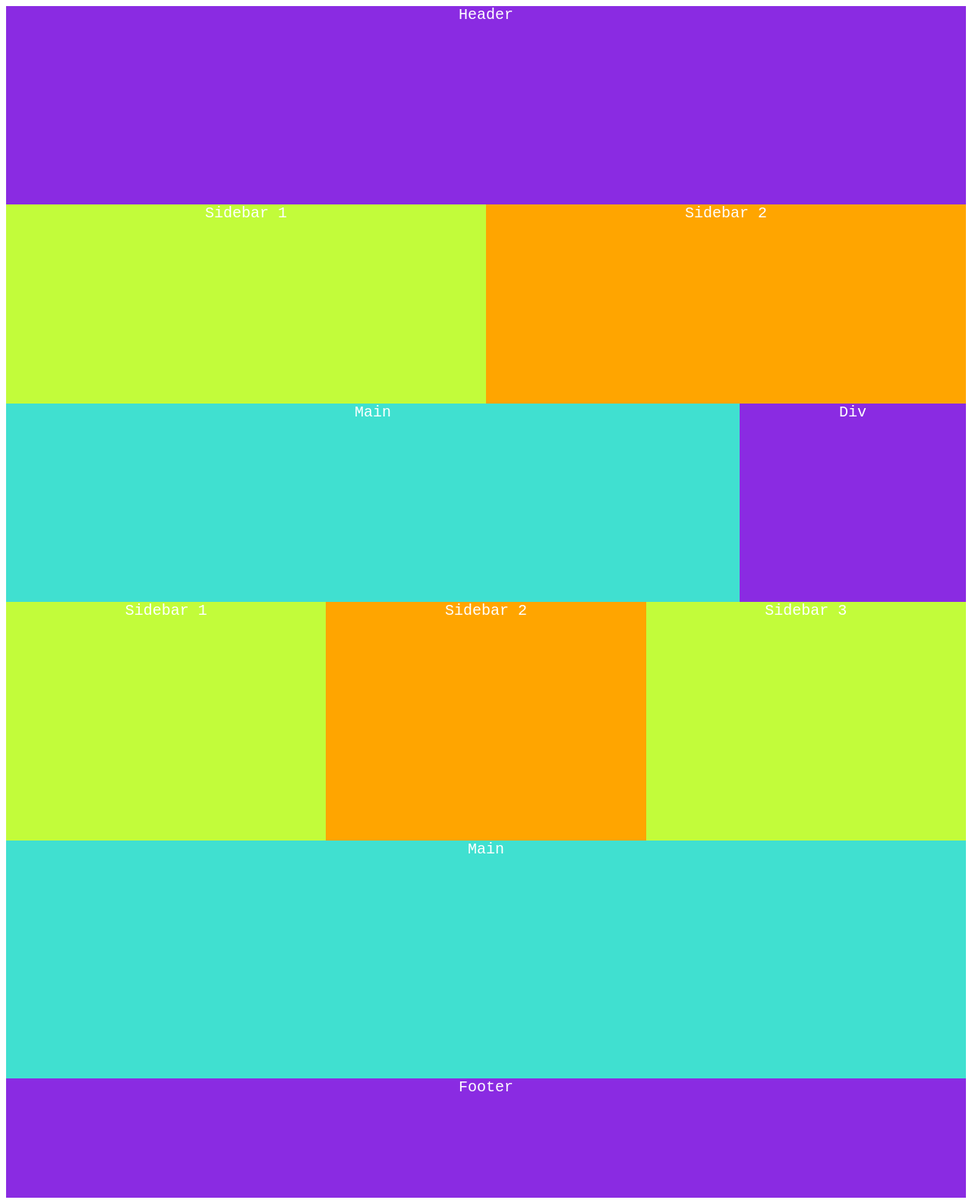
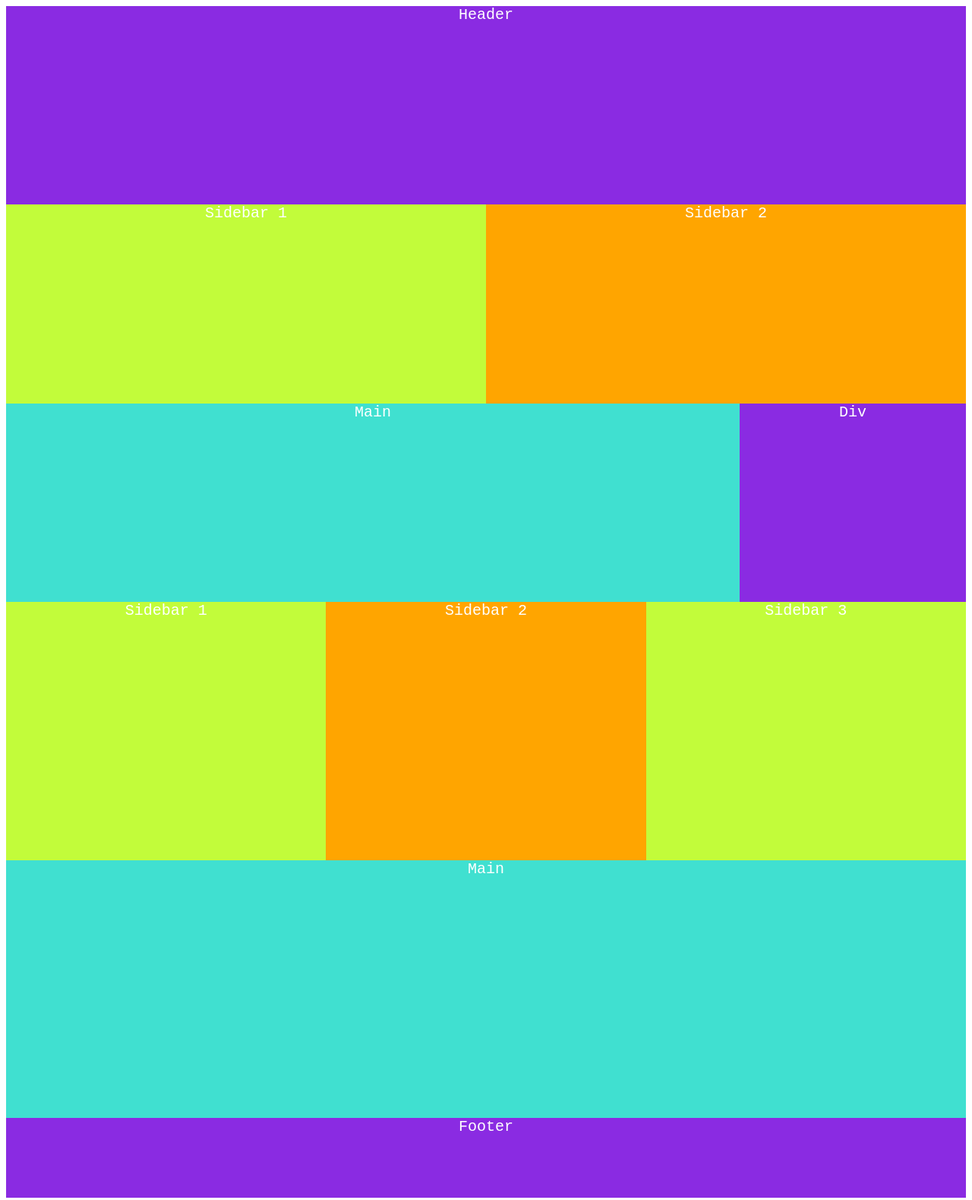
Before and after one commit to nrj223/wireframe, a plain HTML site: page index.html in a window 1280 px wide. Shown: the whole page at 76% size. Drawn offline with Linux system fonts and the light colour scheme.

Commit message:
Update wireframestyles.css

```diff
--- a/wireframestyles.css
+++ b/wireframestyles.css
@@ -8,7 +8,7 @@ color: white}
 
 .container1 {
 display: grid;
-grid-template-rows: 12fr 12fr 12fr;
+grid-template-rows:  12fr 12fr 12fr;
 grid-template-columns: auto;
 margin: 0 auto;
 height: 100%;
@@ -62,7 +62,7 @@ font-size: 20px;}
 
 .container2 {
 display: grid;
-grid-template-rows: 12fr 12fr 6fr;
+grid-template-rows: 13fr 13fr 4fr;
 grid-template-columns:auto;
 height: 100%;
 text-align: center;
```
